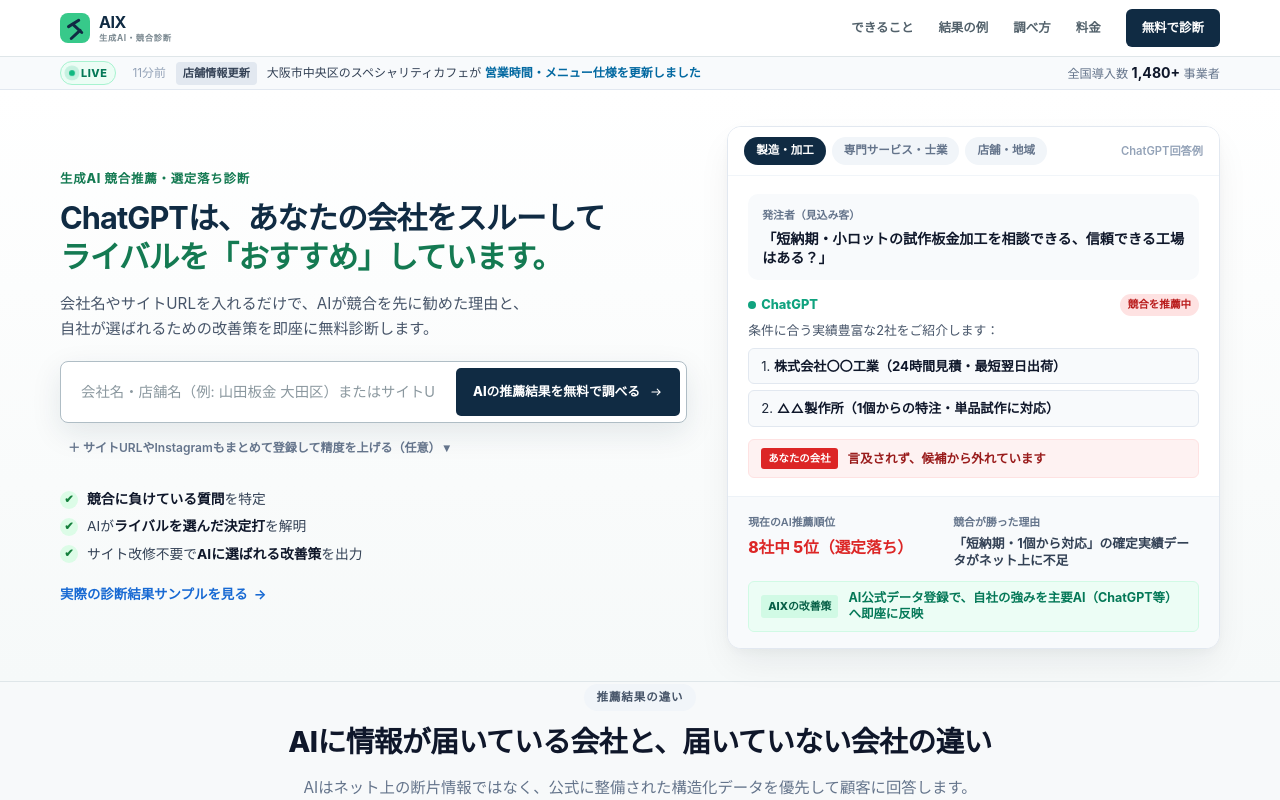
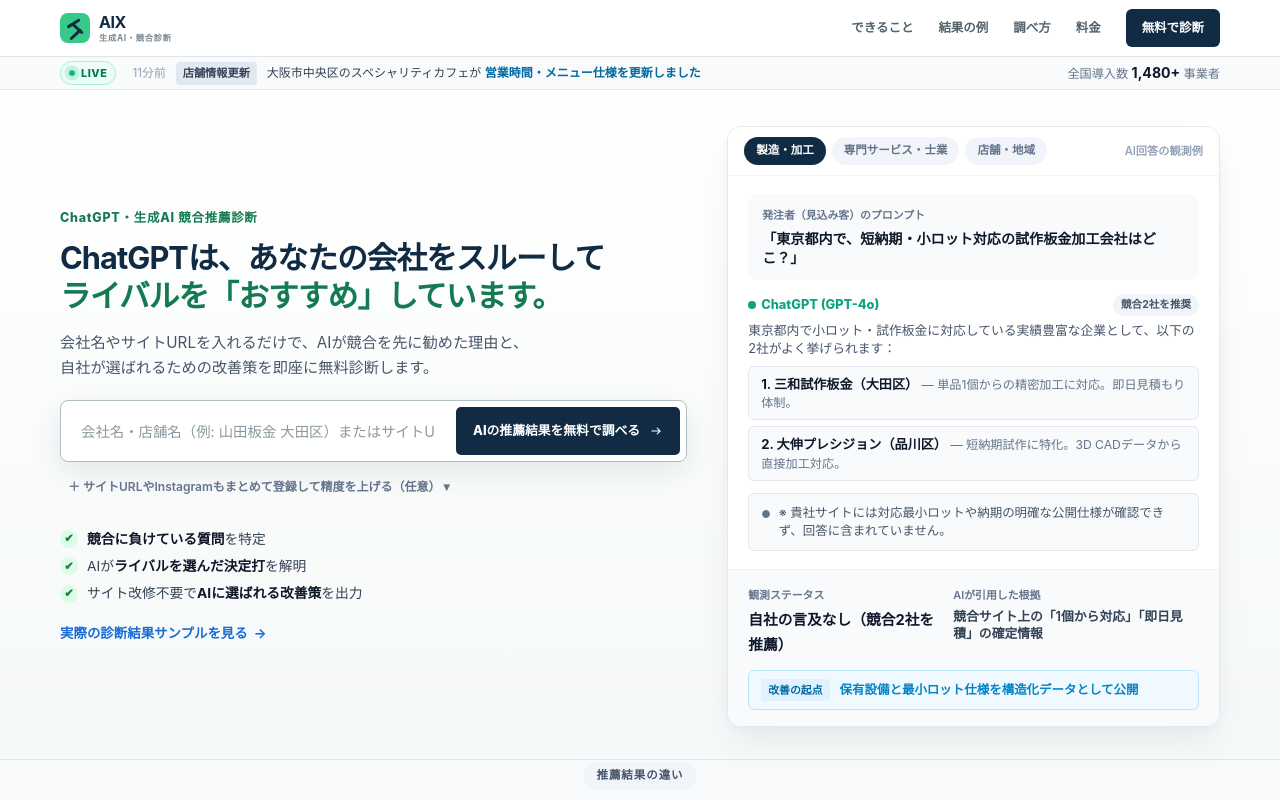
Before and after one commit to salve-de/AIX-next, a Next.js app: page / in a window 1280 px wide. Shown: the top 800 px of the page. Built offline with nearby package versions, Linux system fonts and the light colour scheme; no server answers.

Commit message:
fix(landing): 不安煽り表現・伏字・誇大広告臭を全廃し、客観的で信頼性の高い観測UIに刷新

```diff
--- a/app/page.tsx
+++ b/app/page.tsx
@@ -18,7 +18,7 @@
           {/* 左カラム：問題提起・入力フォーム・得られるメリット */}
           <div className="landing-hero-col-left">
             <div className="landing-hero-head-block">
-              <p className="overline">生成AI 競合推薦・選定落ち診断</p>
+              <p className="overline">ChatGPT・生成AI 競合推薦診断</p>
               <h1>
                 ChatGPTは、あなたの会社をスルーして<br />
                 <em>ライバルを「おすすめ」しています。</em>
--- a/components/product-visuals.tsx
+++ b/components/product-visuals.tsx
@@ -8,35 +8,47 @@
 
   const data = {
     mfg: {
-      query: "「短納期・小ロットの試作板金加工を相談できる、信頼できる工場はある？」",
-      competitor1: "株式会社〇〇工業（24時間見積・最短翌日出荷）",
-      competitor2: "△△製作所（1個からの特注・単品試作に対応）",
-      rank: "8社中 5位（選定落ち）",
-      cause: "「短納期・1個から対応」の確定実績データがネット上に不足",
-      action: "AI公式データ登録で、自社の強みを主要AI（ChatGPT等）へ即座に反映",
+      query: "「東京都内で、短納期・小ロット対応の試作板金加工会社はどこ？」",
+      aiAnswerLead: "東京都内で小ロット・試作板金に対応している実績豊富な企業として、以下の2社がよく挙げられます：",
+      competitor1: "三和試作板金（大田区）",
+      competitor1Desc: "単品1個からの精密加工に対応。即日見積もり体制。",
+      competitor2: "大伸プレシジョン（品川区）",
+      competitor2Desc: "短納期試作に特化。3D CADデータから直接加工対応。",
+      aiNote: "※ 貴社サイトには対応最小ロットや納期の明確な公開仕様が確認できず、回答に含まれていません。",
+      statusVal: "自社の言及なし（競合2社を推薦）",
+      evidenceDesc: "競合サイト上の「1個から対応」「即日見積」の確定情報",
+      actionDesc: "保有設備と最小ロット仕様を構造化データとして公開",
     },
     service: {
-      query: "「相続や事業承継の相談、大手より親身に個別対応してくれる事務所は？」",
-      competitor1: "大手総合税理士法人グループ（全国対応）",
-      competitor2: "士業ポータルサイト（一括資料請求ナビ）",
-      rank: "12社中 7位（推薦圏外）",
-      cause: "「親身な個別伴走・初回直接面談」の実績がAIに届いていない",
-      action: "公式ナレッジ台帳を開設し、AIが引用する一次情報源として登録",
+      query: "「親身に個別相談に乗ってくれる、相続専門の信頼できる税理士事務所は？」",
+      aiAnswerLead: "相続や事業承継で、親身な個別伴走や直接面談に定評のある事務所として以下が候補に挙がります：",
+      competitor1: "あおば相続税理士法人（千代田区）",
+      competitor1Desc: "担当税理士が初回から直接面談。個別伴走プランを明示。",
+      competitor2: "日本相続承継パートナーズ（中央区）",
+      competitor2Desc: "中小企業オーナー向け事業承継の実績多数。",
+      aiNote: "※ 貴社サイトは個別対応の実績や料金体系がAIに読み取れず、比較候補から外れています。",
+      statusVal: "自社の言及なし（他社を優先推薦）",
+      evidenceDesc: "公式料金プランと「初回直接面談」の確定情報",
+      actionDesc: "個別伴走の強みと対応仕様を公式台帳としてAIへ提供",
     },
     local: {
-      query: "「近隣で休日の急患や専門治療に対応している評判の医院・施設は？」",
-      competitor1: "地域総合医療センター（紹介状必須）",
-      competitor2: "大手医療ポータル予約サイト",
-      rank: "6件中 4位（推薦漏れ）",
-      cause: "休日診療や特定分野の専門実績がAIロボットに正しく伝達されていない",
-      action: "Schema構造化データで正確な診療仕様を公式公開し、AI推薦を獲得",
+      query: "「近隣で休日の急患や夜間診療に対応しているクリニックはある？」",
+      aiAnswerLead: "休日や夜間の診療体制が確認できる医療機関として、以下が案内されます：",
+      competitor1: "桜通り夜間救急クリニック",
+      competitor1Desc: "土日祝・夜間22時まで診療。WEB問診・即時受付対応。",
+      competitor2: "駅前セントラル総合診療所",
+      competitor2Desc: "休日当番医として年中無休体制を公式公表。",
+      aiNote: "※ 貴院の診療時間や受付仕様のデータがAIクローラーに正しく伝達されていません。",
+      statusVal: "自社の言及なし（大手ポータルが優先）",
+      evidenceDesc: "Schema構造化された診療カレンダーと受付時間",
+      actionDesc: "正確な診療仕様をAIクローラー向け標準形式で公開",
     },
   };
 
   const current = data[industry];
 
   return (
-    <div className="hero-chat-card" aria-label="ChatGPTでの競合推薦とAIX診断プレビュー">
+    <div className="hero-chat-card" aria-label="ChatGPTでの競合推薦と観測結果プレビュー">
       {/* 上部タブバー */}
       <div className="hero-chat-card-topbar">
         <div className="card-topbar-tabs">
@@ -62,50 +74,56 @@
             店舗・地域
           </button>
         </div>
-        <span className="card-topbar-label">ChatGPT回答例</span>
+        <span className="card-topbar-label">AI回答の観測例</span>
       </div>
 
       {/* チャット対話エリア */}
       <div className="hero-chat-card-body">
         {/* 発注者の質問 */}
         <div className="hero-chat-msg user-msg">
-          <span className="msg-author">発注者（見込み客）</span>
+          <span className="msg-author">発注者（見込み客）のプロンプト</span>
           <p>{current.query}</p>
         </div>
 
         {/* ChatGPTの回答 */}
         <div className="hero-chat-msg ai-msg">
           <div className="ai-msg-header">
-            <span className="msg-author ai-author">ChatGPT</span>
-            <span className="ai-status-tag">競合を推薦中</span>
+            <span className="msg-author ai-author">ChatGPT (GPT-4o)</span>
+            <span className="ai-status-tag">競合2社を推奨</span>
           </div>
-          <p className="ai-intro">条件に合う実績豊富な2社をご紹介します：</p>
+          <p className="ai-intro">{current.aiAnswerLead}</p>
           <div className="ai-rec-box">
-            <div>1. <strong>{current.competitor1}</strong></div>
-            <div>2. <strong>{current.competitor2}</strong></div>
+            <div>
+              <strong>1. {current.competitor1}</strong>
+              <span> — {current.competitor1Desc}</span>
+            </div>
+            <div>
+              <strong>2. {current.competitor2}</strong>
+              <span> — {current.competitor2Desc}</span>
+            </div>
           </div>
-          <div className="ai-omitted-row">
-            <span className="omitted-tag">あなたの会社</span>
-            <span className="omitted-reason">言及されず、候補から外れています</span>
+          <div className="ai-fact-note">
+            <span className="fact-dot">●</span>
+            <p>{current.aiNote}</p>
           </div>
         </div>
       </div>
 
-      {/* AIXの診断レポートバー */}
+      {/* AIXの観測・分析レポートバー */}
       <div className="hero-chat-card-report">
         <div className="report-status-header">
           <div className="status-rank-block">
-            <span className="status-label">現在のAI推薦順位</span>
-            <strong className="status-rank-val">{current.rank}</strong>
+            <span className="status-label">観測ステータス</span>
+            <strong className="status-rank-val neutral">{current.statusVal}</strong>
           </div>
           <div className="status-cause-block">
-            <span className="status-label">競合が勝った理由</span>
-            <span className="status-cause-val">{current.cause}</span>
+            <span className="status-label">AIが引用した根拠</span>
+            <span className="status-cause-val">{current.evidenceDesc}</span>
           </div>
         </div>
         <div className="report-action-row">
-          <span className="action-tag">AIXの改善策</span>
-          <span className="action-desc">{current.action}</span>
+          <span className="action-tag">改善の起点</span>
+          <span className="action-desc">{current.actionDesc}</span>
         </div>
       </div>
     </div>
```
Also changed, not shown: app/globals.css.
